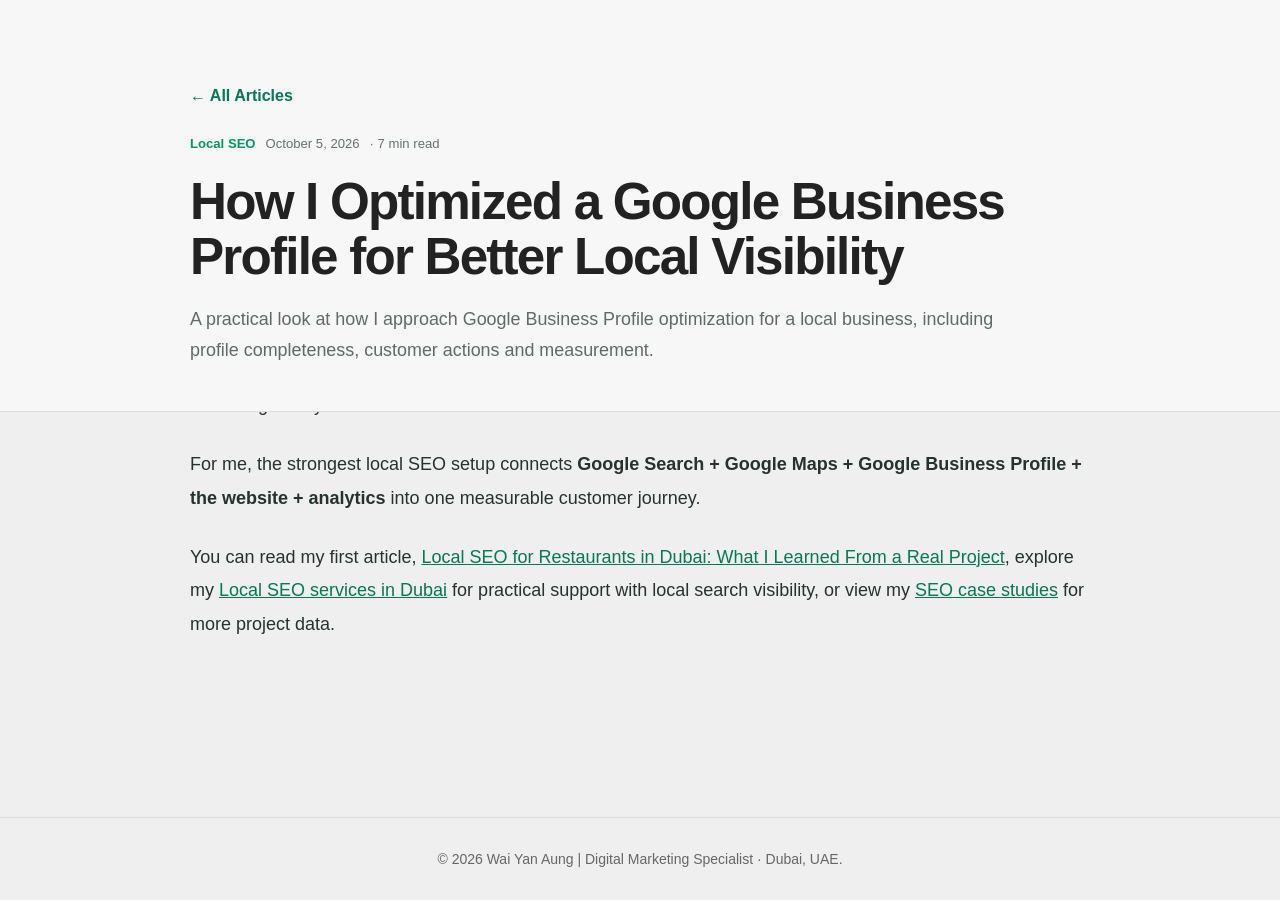
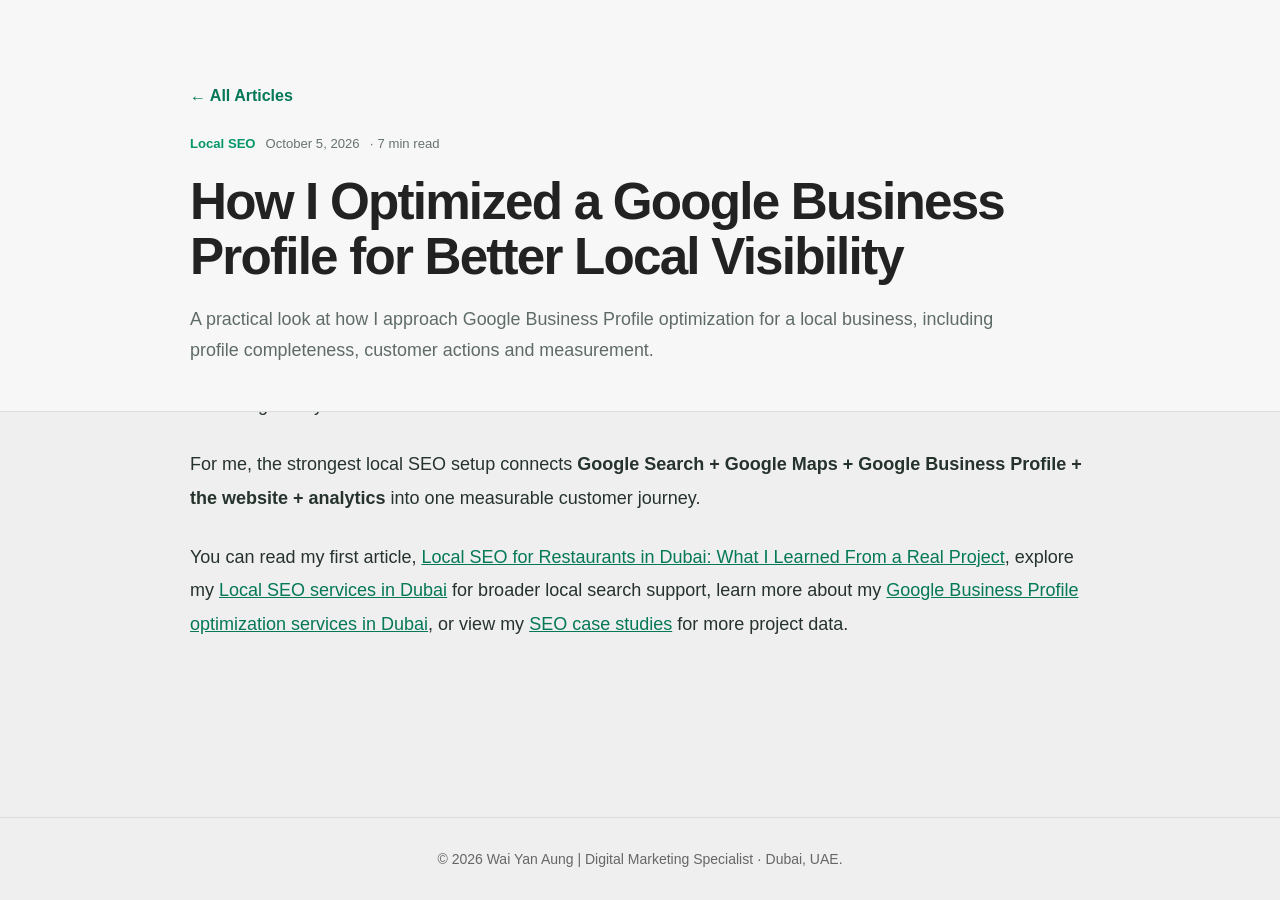
Before and after one commit to waiyanaung-digital/waiyanaung-digital.github.io, a Jekyll site: the page built from _posts/2026-10-05-google-business-profile-local-visibility.md, in a window 1280 px wide and 900 px high, scrolled down 4837 px. Built offline with Jekyll 4.4.1, drawn with Linux system fonts in a browser that asks for light colours.

Commit message:
internal linking

```diff
--- a/_posts/2026-10-05-google-business-profile-local-visibility.md
+++ b/_posts/2026-10-05-google-business-profile-local-visibility.md
@@ -136,4 +136,4 @@ The objective is to make the business easier to understand, discover and contact
 
 For me, the strongest local SEO setup connects **Google Search + Google Maps + Google Business Profile + the website + analytics** into one measurable customer journey.
 
-You can read my first article, [Local SEO for Restaurants in Dubai: What I Learned From a Real Project](/blog/local-seo-for-restaurants-dubai/), explore my [Local SEO services in Dubai](/local-seo-dubai/) for practical support with local search visibility, or view my [SEO case studies](/seo.html) for more project data.
+You can read my first article, [Local SEO for Restaurants in Dubai: What I Learned From a Real Project](/blog/local-seo-for-restaurants-dubai/), explore my [Local SEO services in Dubai](/local-seo-dubai/) for broader local search support, learn more about my [Google Business Profile optimization services in Dubai](/google-business-profile-dubai/), or view my [SEO case studies](/seo.html) for more project data.
```
